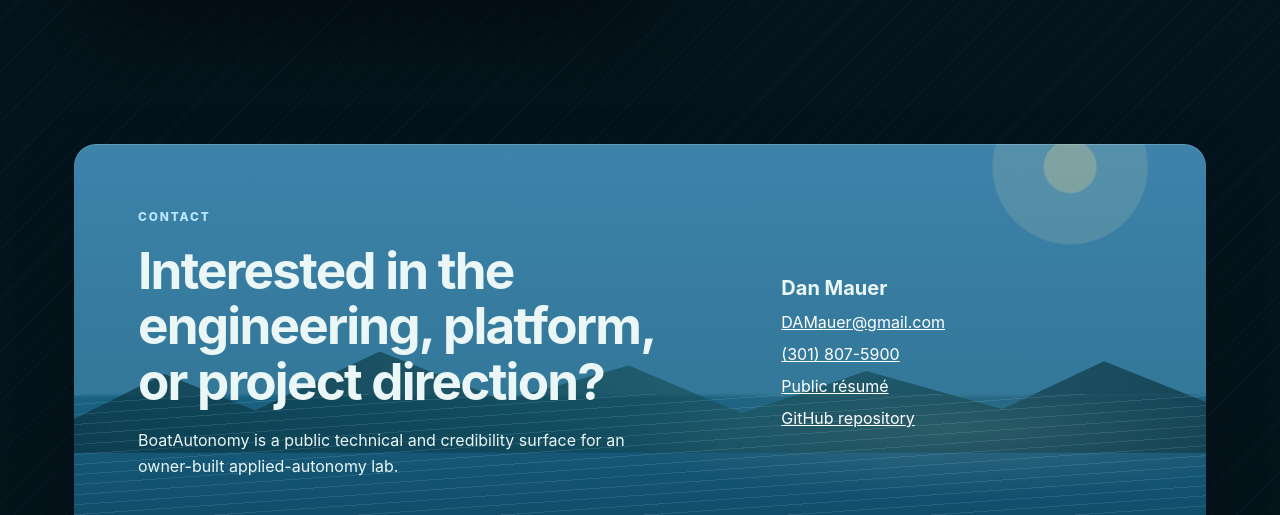
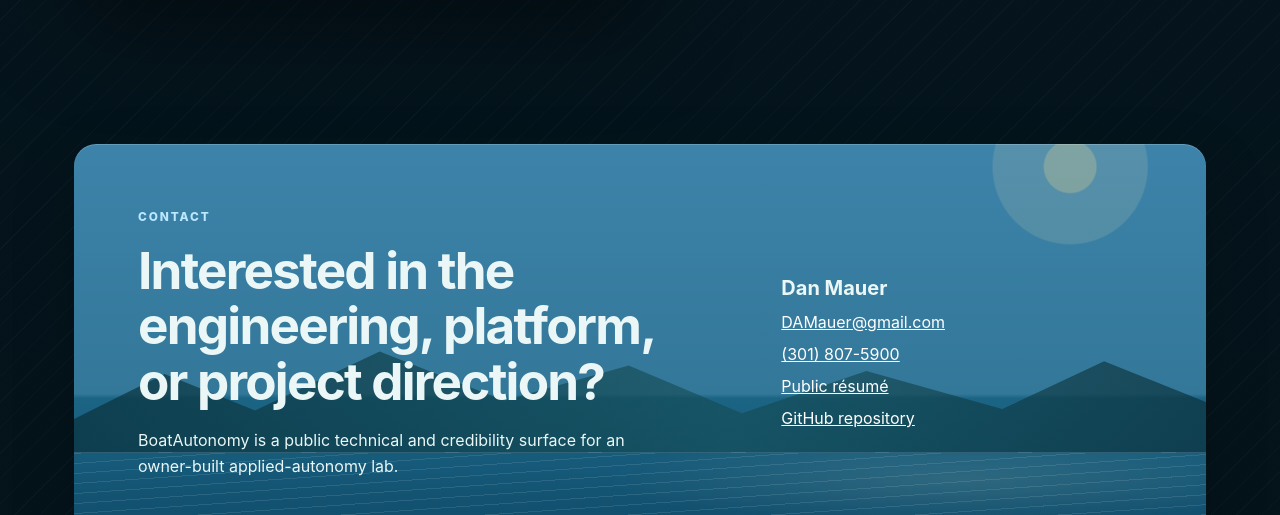
Before and after one commit to damauer/BoatAutonomy, a plain HTML site: page index.html in a window 1280 px wide. Shown: the part 4944-5459 px from the top of the page. Drawn offline with Linux system fonts and the light colour scheme.

Commit message:
site: separate shoreline texture layers

```diff
--- a/index.html
+++ b/index.html
@@ -6,7 +6,7 @@
   <meta name="description" content="BoatAutonomy is an evidence-gated marine autonomy lab focused on telemetry, replay, edge systems, safety, and future supervised docking assistance.">
   <meta name="theme-color" content="#071923">
   <title>BoatAutonomy — Evidence Before Authority</title>
-  <link rel="stylesheet" href="styles.css?v=20261115-7">
+  <link rel="stylesheet" href="styles.css?v=20261115-8">
 </head>
 <body>
   <a class="skip-link" href="#main">Skip to content</a>
--- a/styles.css
+++ b/styles.css
@@ -429,6 +429,10 @@ h3 { margin-bottom: 0.8rem; font-size: 1.25rem; }
 }
 
 .contact-section::before { top: 37%; }
+.contact-section::after {
+  height: 32%;
+  border-top: 1px solid rgba(210, 239, 249, 0.18);
+}
 .contact-section > * { position: relative; z-index: 2; }
 .contact-section .eyebrow { color: #bce8ff; }
 .contact-section a { color: var(--white); }
```
